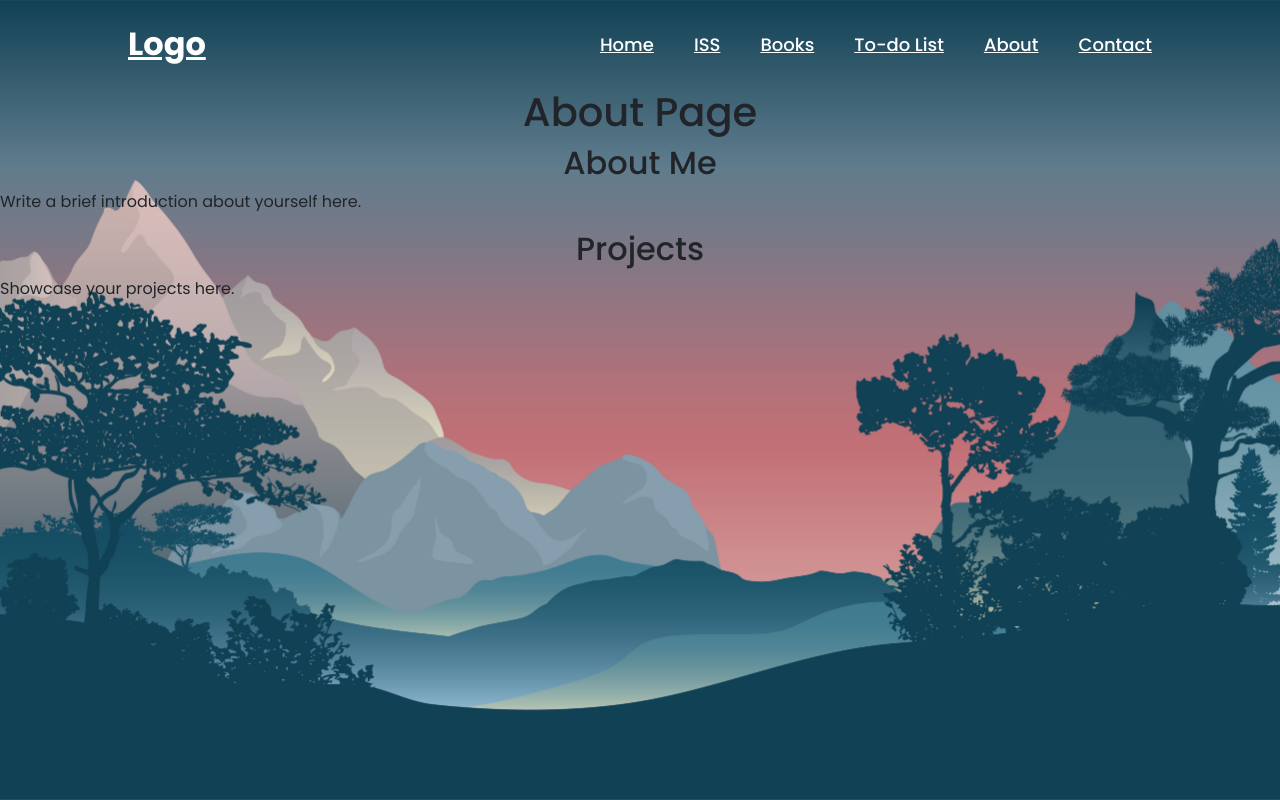
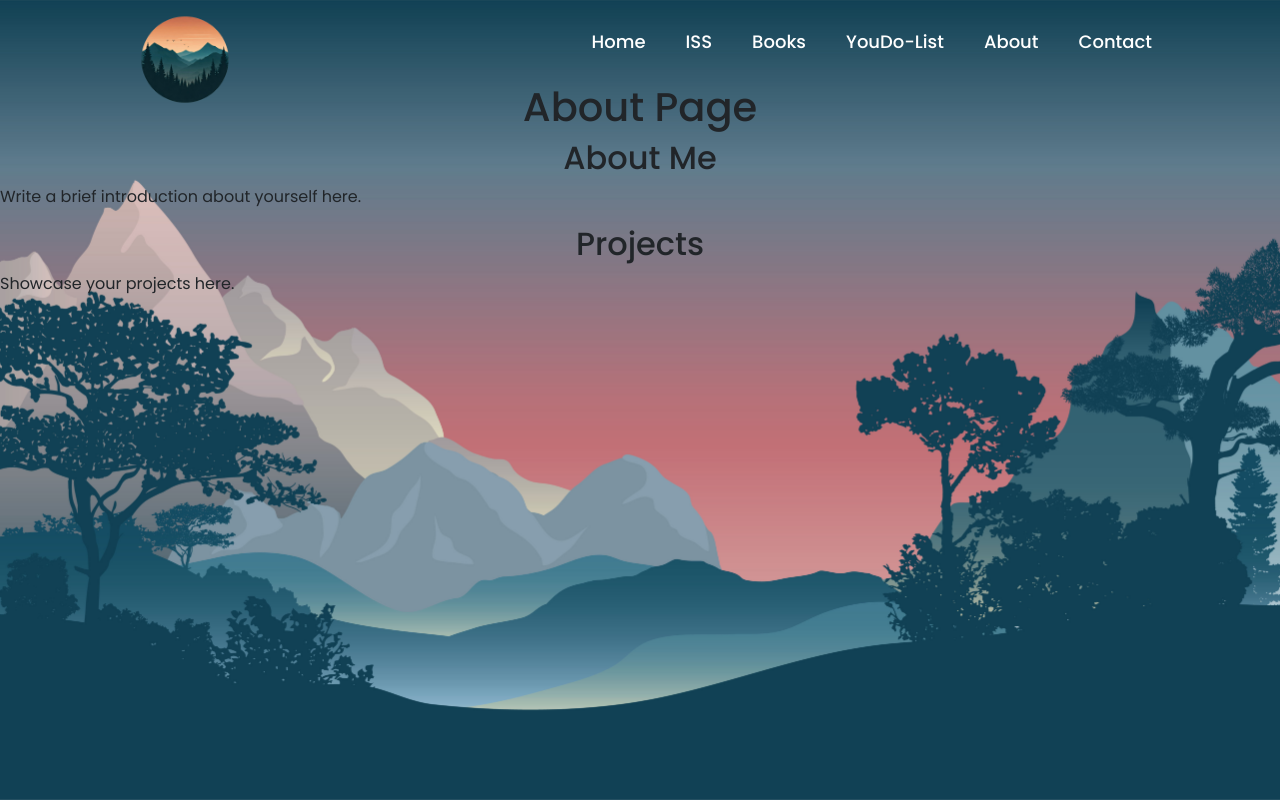
Before and after one commit to Aymen27k/my-portfolio, a React (Vite) app: page /about in a window 1280 px wide. Built offline with nearby package versions, Linux system fonts and the light colour scheme.

Commit message:
added Logo,cleaned code, fixed CSS for links

```diff
--- a/package.json
+++ b/package.json
@@ -1,7 +1,7 @@
 {
   "name": "my-website",
   "private": true,
-  "version": "0.7.5",
+  "version": "0.7.6",
   "type": "module",
   "scripts": {
     "dev": "vite",
--- a/src/App.jsx
+++ b/src/App.jsx
@@ -25,7 +25,8 @@ const App = () => {
       <Router>
         <Navbar />
         <Routes>
-          <Route path="/" element={<Home />} errorElement={<NotFoundPage />} />
+          <Route path="*" element={<NotFoundPage />} />
+          <Route path="/" element={<Home />} />
           <Route path="/contact" element={<Contact />} />
           <Route path="/about" element={<About />} />
           <Route path="/books/" element={<Books />} />
--- a/src/Components/Navbar/Navbar.css
+++ b/src/Components/Navbar/Navbar.css
@@ -10,10 +10,11 @@
     align-items: center;
     z-index: 100;
 }
-.logo {
-    font-size: 32px;
-    color: white;
-    font-weight: 700;
+.header .logo img{
+    position: fixed;
+    height: auto;
+    top: 2px;
+    width: 115px;
 }
 .navbar a {
     position: relative;
--- a/src/Components/Navbar/Navbar.jsx
+++ b/src/Components/Navbar/Navbar.jsx
@@ -1,18 +1,19 @@
 import React from "react";
 import "./Navbar.css";
+import logoImage from "../../assets/logo.png";
 import { Link } from "react-router-dom";
 
 const Navbar = () => {
   return (
     <header href="/" className="header">
       <a href="/" className="logo">
-        Logo
+        <img src={logoImage} alt="Logo" />
       </a>
       <nav className="navbar">
         <Link to="/">Home</Link>
         <Link to="/ISSLocation">ISS</Link>
         <Link to="/books">Books</Link>
-        <Link to="/TodoList">To-do List</Link>
+        <Link to="/TodoList">YouDo-List</Link>
         <Link to="/about">About</Link>
         <Link to="/contact">Contact</Link>
       </nav>
--- a/src/index.css
+++ b/src/index.css
@@ -13,13 +13,22 @@ body {
   min-height: 100vh;
 }
 
-a{
+.navbar a{
     text-decoration: none;
 }
 h1, h2, h3 {
     color: rgb(255, 255, 255);
     text-align: center;
     margin-top: 4rem;
+}
+.notfound-container a{
+  display: flex;
+  flex-direction: column;
+  font-size:xx-large;
+  align-items: center;
+  justify-content: center;
+  height: 50vh;
+  text-align: center;
 }
 .home{
     margin-top: 5rem;
@@ -42,7 +51,7 @@ label{
     margin-right: 10px;
   }
 .contact input,.contact button {
-  margin-bottom: 10px; /* Adjust as needed */
+  margin-bottom: 10px;
 }
 .footer{
     position: absolute;
```
Also changed, not shown: src/Login.jsx (+0 -13 lines), src/NotFoundPage.jsx (+1 -2 lines), src/assets/Logo.png (added), 1 other file (tests, documents, lock files or other folders).
